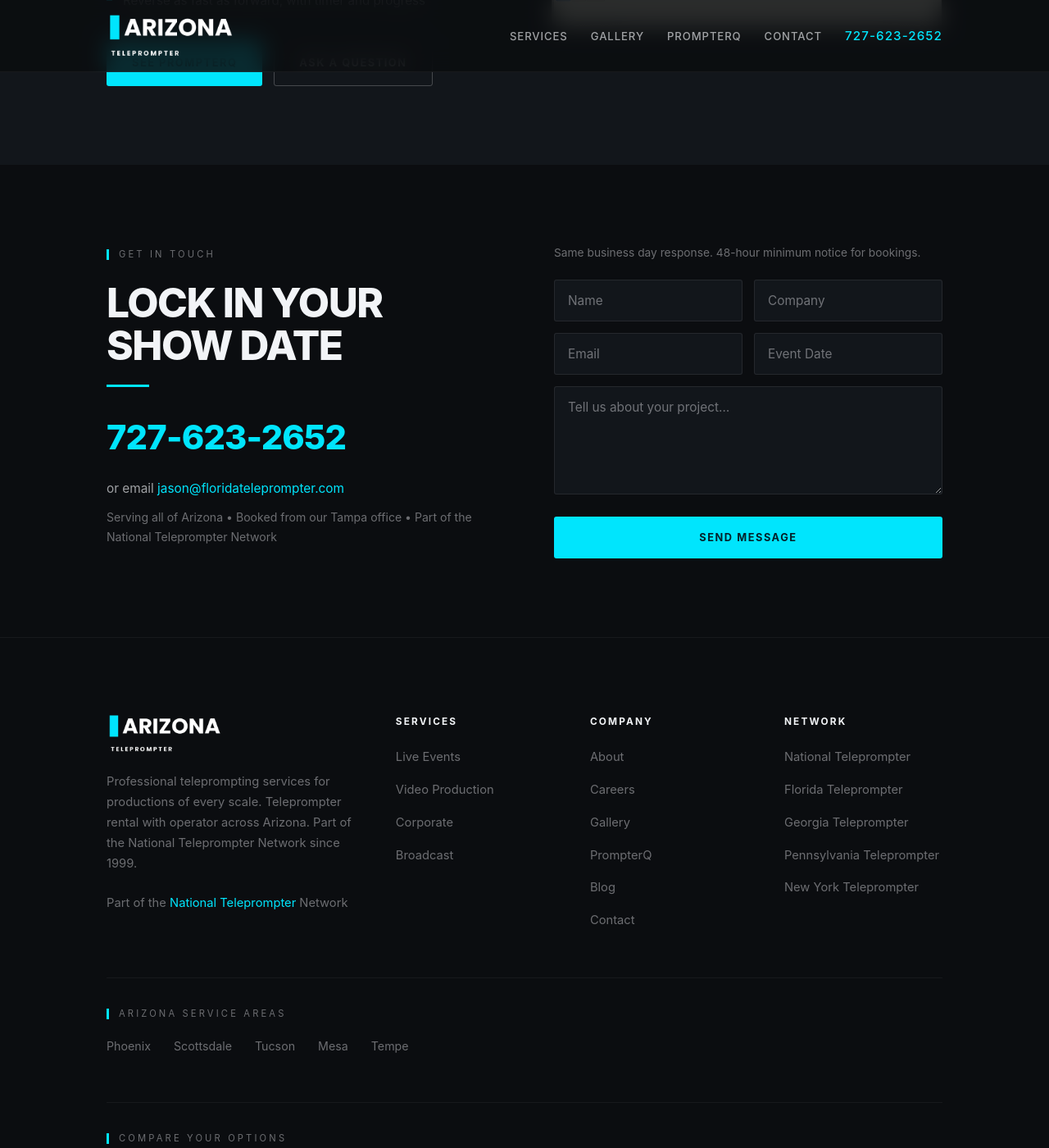
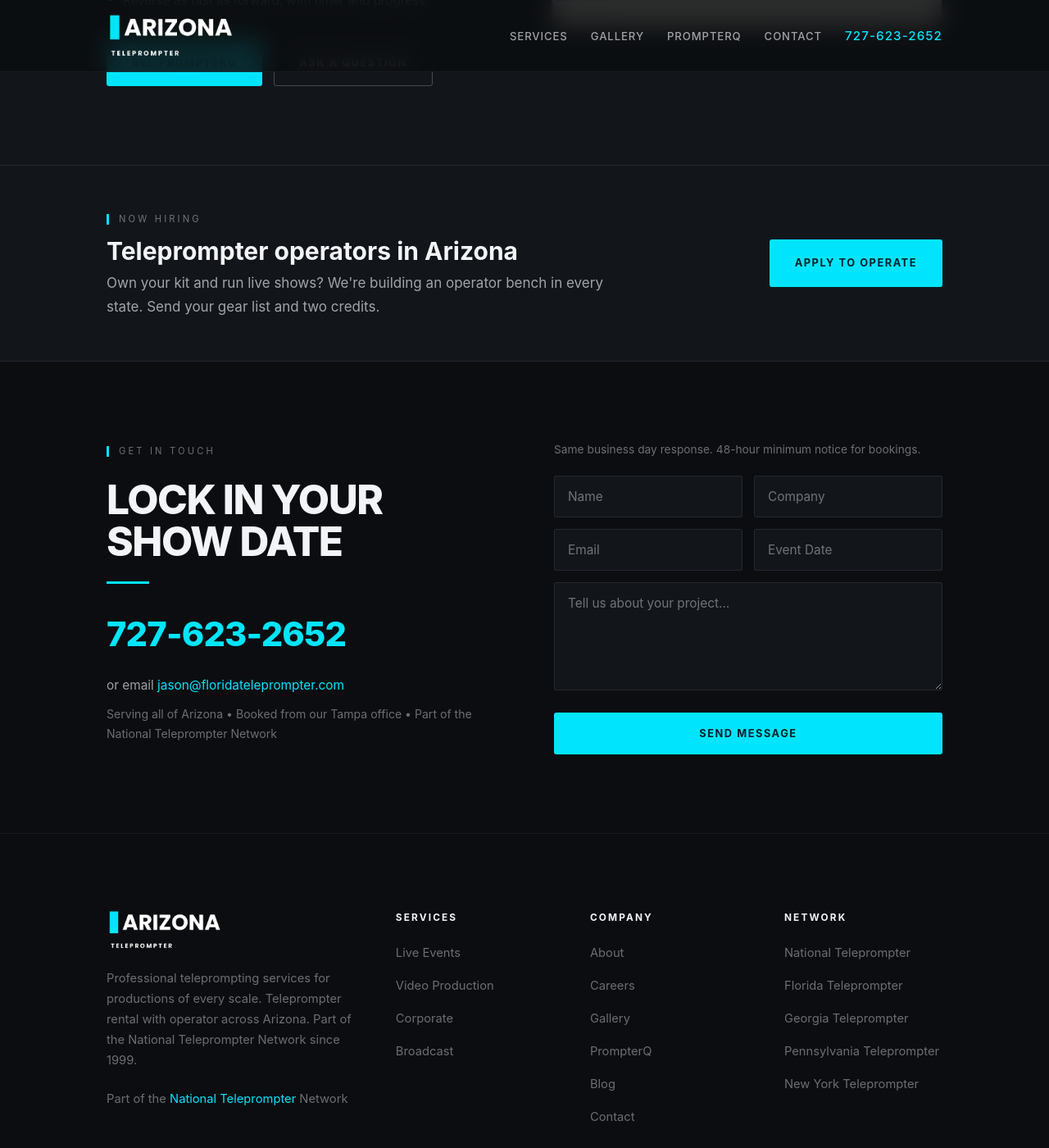
Before and after one commit to jasproj/arizonateleprompter, a Jekyll site: the page index.html, which Jekyll copies as it is, in a window 1280 px wide and 1400 px high, scrolled down 6080 px. Shown: the whole window at 82% size. Built offline with Jekyll 4.4.1, drawn with Linux system fonts in a browser that asks for light colours.

Commit message:
feat: "Now Hiring Operators" band above the contact section
A visible operator-recruiting callout on the home page. Until now the only
path to the application form was a footer link. The band names the state,
says what we want (own kit, live-show experience, gear list + two credits)
and sends applicants to the existing careers page. Styled with the site's
own CSS variables; no new colors, fonts or scripts. Verified at 1280 and
390 wide.

Co-Authored-By: Claude Fable 5.1 <noreply@anthropic.com>
Claude-Session: https://claude.ai/code/session_01SW4oYwAA8ZEcmkVZYUBX96

```diff
--- a/index.html
+++ b/index.html
@@ -452,6 +452,13 @@
             html { scroll-behavior: auto; }
             * { transition: none !important; animation: none !important; }
         }
+
+        /* Hiring band */
+        .hiring { padding: clamp(36px, 4vw, 56px) 0; background: var(--surface); border-top: 1px solid var(--line); border-bottom: 1px solid var(--line); }
+        .hiring-wrap { display: flex; align-items: center; justify-content: space-between; gap: 28px; flex-wrap: wrap; }
+        .hiring-title { font-size: clamp(22px, 2.6vw, 30px); line-height: 1.15; margin: 6px 0 8px; }
+        .hiring-text { color: var(--text-dim); margin: 0; max-width: 60ch; }
+        .hiring .btn { white-space: nowrap; }
     </style>
 </head>
 <body>
@@ -683,6 +690,18 @@
         </div>
     </section>
 
+        <!-- Hiring -->
+    <section class="hiring" id="hiring" aria-label="Now hiring teleprompter operators">
+        <div class="wrap hiring-wrap">
+            <div>
+                <span class="eyebrow">Now Hiring</span>
+                <h2 class="hiring-title">Teleprompter operators in Arizona</h2>
+                <p class="hiring-text">Own your kit and run live shows? We're building an operator bench in every state. Send your gear list and two credits.</p>
+            </div>
+            <a href="careers.html" class="btn btn-primary">Apply to operate</a>
+        </div>
+    </section>
+
     <!-- Contact -->
     <section class="contact" id="contact">
         <div class="wrap">
```
